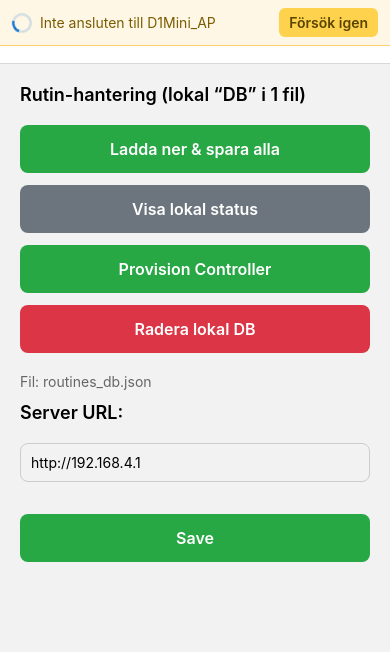
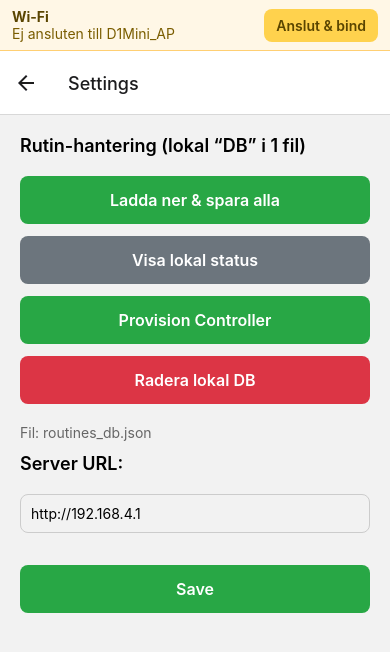
Before and after one commit to snios/ShooterPiApp, a React Native app: screen /Settings in a window 390 px wide. Shown: the top 652 px of the page. Built offline with nearby package versions, Linux system fonts and the light colour scheme; what expo-file-system would draw is missing.

Commit message:
wifi binding provider

```diff
--- a/App.js
+++ b/App.js
@@ -28,7 +28,12 @@ export default function App() {
       <RecoilRoot>
         <NavigationContainer>
           <PromptProvider>
-        <WifiBindingProvider targetSsid="D1Mini_AP" autoBind={false}autoConnect={false}>
+            <WifiBindingProvider
+              targetSsid="D1Mini_AP"
+              autoBindOnForeground={true}
+              showBanner={true}
+              bannerSafeArea={true}
+            >
               <ShooterAPIProvider>
                 <AppNavigation />
               </ShooterAPIProvider>
--- a/src/contexts/WifiBindingProvider.js
+++ b/src/contexts/WifiBindingProvider.js
@@ -1,71 +1,53 @@
+// WifiBindingProvider.kiss.js
+// Enkel: EN huvudknapp som gör rätt sak (anslut + bind) eller kopplar från.
+
 import React, {
   createContext,
   useContext,
-  useEffect,
   useRef,
   useState,
+  useEffect,
 } from "react";
 import {
   AppState,
   Platform,
   PermissionsAndroid,
+  SafeAreaView,
   View,
   Text,
   TouchableOpacity,
-  ActivityIndicator,
-  Modal,
-  Linking,
-  SafeAreaView,
   StyleSheet,
 } from "react-native";
 import WifiManager from "react-native-wifi-reborn";
 
-const WifiBindingContext = createContext(null);
+const C = {
+  CONNECT_TIMEOUT_MS: 7000,
+  SETTLE_MS: 800,
+  COOLDOWN_MS: 6000,
+};
 
-// ---- Konstanter för stabil anslutning / retrys ----
-const CONNECT_TIMEOUT_MS = 8000; // max att vänta på rätt SSID
-const SETTLE_MS = 1200; // liten paus efter connect
-const AUTO_RETRIES = 3; // antal auto-försök
-const RETRY_DELAY_MS = 1500; // bas-delay mellan försök (backoff)
-
+const WifiCtx = createContext(null);
 const sleep = (ms) => new Promise((r) => setTimeout(r, ms));
 
 export function WifiBindingProvider({
   children,
   targetSsid = "D1Mini_AP",
-  targetPass = "12345678", // kan vara tomt om du inte vill auto-ansluta
-  autoBind = true,
-  autoConnect = true, // försök auto-ansluta före bind
+  targetPass = "12345678",
+  autoBindOnForeground = false,
   showBanner = true,
-  showModal = true,
-  modalDelayMs = 5000, // visa modal efter så här lång tid vid FEL (inte under försök)
+  bannerSafeArea = true,
 }) {
+  const [onTarget, setOnTarget] = useState(false);
   const [bound, setBound] = useState(false);
-  const [onTarget, setOnTarget] = useState(false);
   const [error, setError] = useState(null);
+  const [phase, setPhase] = useState("idle"); // idle | connecting | binding | bound | error
 
-  // UI state
-  const [phase, setPhase] = useState("idle"); // idle | checking | connecting | binding | bound | error
-  const [modalVisible, setModalVisible] = useState(false);
+  const lastBindTsRef = useRef(0);
   const appStateRef = useRef(AppState.currentState);
+  const inFlightRef = useRef(Promise.resolve()); // serialisera anrop
 
-  // Refs för idempotens/cooldown/samordning
-  const boundRef = useRef(false);
-  useEffect(() => {
-    boundRef.current = bound;
-  }, [bound]);
-
-  const onTargetRef = useRef(false);
-  useEffect(() => {
-    onTargetRef.current = onTarget;
-  }, [onTarget]);
-
-  const bindingPromiseRef = useRef(null);
-  const lastBindTsRef = useRef(0);
-  const attemptIdRef = useRef(0);
-
-  // ===== Helpers =====
-  async function ensureAndroidWifiPermissions() {
+  // ---- Helpers ----
+  const ensureAndroidWifiPermissions = async () => {
     if (Platform.OS !== "android") return true;
     try {
       const res = await PermissionsAndroid.request(
@@ -75,9 +57,9 @@ export function WifiBindingProvider({
     } catch {
       return false;
     }
-  }
+  };
 
-  async function isOnTargetSsid() {
+  const refreshOnTarget = async () => {
     try {
       if (Platform.OS === "android") {
         const ok = await ensureAndroidWifiPermissions();
@@ -91,130 +73,55 @@ export function WifiBindingProvider({
       setOnTarget(false);
       return false;
     }
-  }
+  };
 
-  // Vänta/polla tills vi faktiskt är på rätt SSID (eller timeout)
-  async function waitForTargetSsid(timeoutMs = CONNECT_TIMEOUT_MS) {
+  const waitForTarget = async (timeoutMs = C.CONNECT_TIMEOUT_MS) => {
     const start = Date.now();
     while (Date.now() - start < timeoutMs) {
-      if (await isOnTargetSsid()) return true;
-      await sleep(400);
+      if (await refreshOnTarget()) return true;
+      await sleep(300);
     }
     return false;
-  }
+  };
 
-  async function tryAutoConnectOnce({ password, isHidden = false } = {}) {
+  // ---- Basflöden ----
+  const connectOnce = async ({ password = targetPass } = {}) => {
+    setError(null);
+    setPhase("connecting");
+    await ensureAndroidWifiPermissions();
     await WifiManager.connectToProtectedSSID(
       targetSsid,
       password,
       false,
-      isHidden
+      false
     );
-    await sleep(SETTLE_MS); // låt DHCP/route hinna
-    return await waitForTargetSsid(CONNECT_TIMEOUT_MS);
-  }
-
-  async function tryAutoConnectWithRetries({ password }) {
-    if (await isOnTargetSsid()) return true; // redan rätt
-    for (let i = 0; i < AUTO_RETRIES; i++) {
-      const ok = await tryAutoConnectOnce({ password });
-      if (ok) return true;
-      await sleep(RETRY_DELAY_MS * Math.pow(1.5, i)); // backoff
-    }
+    await sleep(C.SETTLE_MS);
+    const ok = await waitForTarget();
+    if (!ok) {
+      setPhase("error");
+      setError("Kunde inte ansluta till målnätet.");
       return false;
     }
+    return true;
+  };
 
-  // Scanning används bara om du vill lista kandidater (behövs ej för enkel SSID)
-  async function scanTargets() {
-    if (Platform.OS !== "android") return [];
-    await ensureAndroidWifiPermissions();
-    let list = [];
-    try {
-      list = await WifiManager.reScanAndLoadWifiList();
-    } catch {
-      try {
-        list = await WifiManager.loadWifiList();
-      } catch {
-        list = [];
-      }
-    }
-    return list
-      .map((x) => ({
-        ssid: (x?.SSID || "").replace(/"/g, ""),
-        bssid: x?.BSSID || null,
-        level: x?.level ?? 0,
-      }))
-      .filter((x) => x.ssid === targetSsid)
-      .sort((a, b) => (b.level || 0) - (a.level || 0));
-  }
+  const bindOnce = async () => {
+    setError(null);
+    const ok = await refreshOnTarget();
+    if (!ok) return false; // bind endast om vi redan är på rätt SSID
 
-  // ---- Tyst/Idempotent bindning för interceptors ----
-  async function bindIfNeeded({ quiet = true, cooldownMs = 8000 } = {}) {
-    // Nyss bundna + på rätt SSID → hoppa över
-    if (
-      boundRef.current &&
-      onTargetRef.current &&
-      Date.now() - lastBindTsRef.current < cooldownMs
-    ) {
-      return;
-    }
-    if (bindingPromiseRef.current) return bindingPromiseRef.current; // vänta på pågående bind
-
-    const p = (async () => {
-      await bind({ quiet });
-    })();
-    bindingPromiseRef.current = p;
-    try {
-      await p;
-    } finally {
-      bindingPromiseRef.current = null;
-    }
-  }
-
-  // ---- Huvud-bind: idempotent, med retrys och lugn UI ----
-  async function bind({ quiet = false } = {}) {
-    setError(null);
-
-    // redan klart → gör inget
-    if (boundRef.current && onTargetRef.current) {
-      if (!quiet) setPhase("bound");
-      return;
-    }
-
-    const myAttempt = ++attemptIdRef.current;
-    if (!quiet) setPhase("checking");
-
-    // 1) Säkerställ rätt SSID (med autoConnect + retrys)
-    let haveTarget = await isOnTargetSsid();
-    if (!haveTarget && autoConnect) {
-      if (!quiet) setPhase("connecting");
-      haveTarget = await tryAutoConnectWithRetries({ password: targetPass });
-    }
-
-    // Om en ny bind() hann starta under tiden → avbryt denna
-    if (attemptIdRef.current !== myAttempt) return;
-
-    if (!haveTarget) {
-      const msg = "Kunde inte hitta/ansluta till D1Mini_AP.";
-      setError(msg);
-      setBound(false);
-      if (!quiet) setPhase("error");
-      return;
-    }
-
-    // 2) Bind processens trafik (Android)
     if (Platform.OS === "android") {
-      if (!quiet) setPhase("binding");
+      setPhase("binding");
       await ensureAndroidWifiPermissions();
       await WifiManager.forceWifiUsageWithOptions(true, { noInternet: true });
     }
-
     setBound(true);
     setPhase("bound");
     lastBindTsRef.current = Date.now();
-  }
+    return true;
+  };
 
-  async function unbind() {
+  const unbind = async () => {
     setError(null);
     if (Platform.OS === "android") {
       try {
@@ -225,258 +132,156 @@ export function WifiBindingProvider({
     }
     setBound(false);
     setPhase("idle");
-  }
+  };
 
-  // Manuell connect (t.ex. från modalens knapp)
-  async function connectToDevice(ssid, pass, isHidden = false) {
-    await ensureAndroidWifiPermissions();
-    setPhase("connecting");
-    await WifiManager.connectToProtectedSSID(
-      ssid || targetSsid,
-      pass || targetPass,
-      false,
-      isHidden
-    );
-    await sleep(SETTLE_MS);
-    const ok = await waitForTargetSsid(CONNECT_TIMEOUT_MS);
-    if (!ok) {
-      setPhase("error");
-      setError("Kunde inte ansluta till vald enhet.");
-      return false;
-    }
+  // ---- EN knapp: anslut + bind, eller koppla från ----
+  const connectAndBind = async () => {
+    setError(null);
+    // Är vi redan bunden? Gör knappen som toggle → unbind.
+    if (bound) {
+      await unbind();
       return true;
     }
-
-  // ===== UI handling =====
-  // Visa modal ENDAST vid faktisk error (inte under försök), efter delay
-  useEffect(() => {
-    if (!showModal) return;
-    if (phase !== "error") {
-      setModalVisible(false);
-      return;
+    // Inte bunden → säkerställ att vi är på SSID, annars anslut.
+    if (!(await refreshOnTarget())) {
+      const ok = await connectOnce({});
+      if (!ok) return false;
     }
-    const t = setTimeout(() => setModalVisible(true), modalDelayMs);
-    return () => clearTimeout(t);
-  }, [phase, showModal, modalDelayMs]);
-
-  // Auto-bind i förgrunden, unbind i bakgrunden
-  useEffect(() => {
-    let mounted = true;
-
-    const doBind = async () => {
-      if (!autoBind) return;
-      try {
-        await bind();
-      } catch (e) {
-        setError(e?.message || "Bind-fel");
-        setPhase("error");
-      }
+    // När vi väl är på SSID → bind en gång.
+    return await bindOnce();
   };
 
-    doBind();
+  // Ett enkelt ensure för API-anrop (binder bara om vi redan är på SSID)
+  const ensureBoundIfOnTarget = async () => {
+    return (inFlightRef.current = inFlightRef.current.then(async () => {
+      if (!(await refreshOnTarget())) return false;
+      if (bound && Date.now() - lastBindTsRef.current < C.COOLDOWN_MS)
+        return true;
+      return await bindOnce();
+    }));
+  };
 
+  // Valfri: auto-bind när appen blir aktiv, men endast om vi redan är på rätt SSID
+  useEffect(() => {
+    if (!autoBindOnForeground) return;
     const sub = AppState.addEventListener("change", async (state) => {
-      if (!mounted) return;
       const prev = appStateRef.current;
       appStateRef.current = state;
-
-      if (prev !== "active" && state === "active" && autoBind) {
-        try {
-          await bind();
-        } catch (e) {
-          setError(e?.message || "Bind-fel");
-          setPhase("error");
+      if (prev !== "active" && state === "active") {
+        await ensureBoundIfOnTarget();
       }
-      }
-      if (state !== "active" && boundRef.current) {
-        try {
+      if (state !== "active" && bound) {
         await unbind();
-        } catch {}
       }
     });
+    return () => sub?.remove?.();
+  }, [autoBindOnForeground, bound]);
 
-    return () => {
-      mounted = false;
-      sub?.remove?.();
-      unbind().catch(() => {});
-    };
-    // eslint-disable-next-line react-hooks/exhaustive-deps
-  }, [targetSsid, targetPass, autoBind, autoConnect]);
+  // ---- UI: enkel inline-banner som trycker ned innehållet ----
+  function Banner() {
+    if (!showBanner) return null;
+    const Wrap = bannerSafeArea ? SafeAreaView : View;
 
-  // ===== UI components (banner + modal) =====
-  // Visa banner bara när det faktiskt är relevant (inte korta “checking” blippar)
-  const showBusy =
-    !onTarget ||
-    phase === "connecting" ||
-    phase === "binding" ||
-    phase === "error";
+    const isWorking = phase === "connecting" || phase === "binding";
+    const primaryLabel = bound
+      ? "Koppla från"
+      : onTarget
+      ? isWorking
+        ? "Jobbar…"
+        : "Bind"
+      : isWorking
+      ? "Ansluter…"
+      : "Anslut & bind";
 
-  const bannerText = !onTarget
-    ? "Inte ansluten till D1Mini_AP"
-    : phase === "connecting"
-    ? "Ansluter till D1Mini_AP…"
+    return (
+      <Wrap style={styles.bannerWrap} pointerEvents="box-none">
+        <View style={styles.banner}>
+          <View style={{ flex: 1 }}>
+            <Text style={styles.bannerTitle}>Wi-Fi</Text>
+            <Text style={styles.bannerText} numberOfLines={2}>
+              {onTarget
+                ? bound
+                  ? "Bunden mot " + targetSsid
+                  : "På nätet: " + targetSsid
+                : "Ej ansluten till " + targetSsid}
+              {phase === "connecting"
+                ? " (ansluter…)"
                 : phase === "binding"
-    ? "Binder trafik till D1…"
-    : phase === "error"
-    ? error || "Nätverksfel"
-    : "Ansluten";
-
-  function Banner() {
-    if (!showBanner || !showBusy) return null;
-    return (
-      <SafeAreaView style={styles.bannerWrap} pointerEvents="box-none">
-        <View style={styles.banner}>
-          <ActivityIndicator size="small" />
-          <Text style={styles.bannerText} numberOfLines={1}>
-            {bannerText}
+                ? " (binder…)"
+                : ""}
             </Text>
-          <TouchableOpacity style={styles.bannerBtn} onPress={() => bind()}>
-            <Text style={styles.bannerBtnText}>Försök igen</Text>
-          </TouchableOpacity>
-        </View>
-      </SafeAreaView>
-    );
-  }
-
-  function TroubleshootModal() {
-    if (!showModal) return null;
-    return (
-      <Modal
-        visible={modalVisible}
-        transparent
-        animationType="fade"
-        onRequestClose={() => setModalVisible(false)}
-      >
-        <View style={styles.modalBackdrop}>
-          <View style={styles.modalCard}>
-            <Text style={styles.modalTitle}>Kan inte ansluta</Text>
-            <Text style={styles.modalBody}>
-              {error || "Appen kunde inte ansluta/binda till D1Mini_AP."}
-            </Text>
-
-            <View style={styles.modalRow}>
-              <TouchableOpacity
-                style={[styles.modalBtn, { backgroundColor: "#007bff" }]}
-                onPress={() => {
-                  setModalVisible(false);
-                  bind();
-                }}
-              >
-                <Text style={styles.modalBtnText}>Försök igen</Text>
-              </TouchableOpacity>
-              {!!targetPass && (
-                <TouchableOpacity
-                  style={[styles.modalBtn, { backgroundColor: "#28a745" }]}
-                  onPress={async () => {
-                    setModalVisible(false);
-                    await connectToDevice(targetSsid, targetPass, false);
-                    await bind();
-                  }}
-                >
-                  <Text style={styles.modalBtnText}>Anslut automatiskt</Text>
-                </TouchableOpacity>
-              )}
+            {!!error && <Text style={styles.bannerErr}>{error}</Text>}
           </View>
 
+          <View style={styles.btnCol}>
             <TouchableOpacity
-              style={[
-                styles.modalBtn,
-                { backgroundColor: "#6c757d", marginTop: 8 },
-              ]}
-              onPress={() => {
-                setModalVisible(false);
-                Linking.openSettings().catch(() => {});
-              }}
+              disabled={isWorking}
+              style={[styles.btn, isWorking && styles.btnDisabled]}
+              onPress={connectAndBind}
             >
-              <Text style={styles.modalBtnText}>Öppna inställningar</Text>
-            </TouchableOpacity>
-
-            <TouchableOpacity
-              style={{ marginTop: 8 }}
-              onPress={() => setModalVisible(false)}
-            >
-              <Text style={{ color: "#666" }}>Stäng</Text>
+              <Text style={styles.btnText}>{primaryLabel}</Text>
             </TouchableOpacity>
           </View>
         </View>
-      </Modal>
+      </Wrap>
     );
   }
 
   const value = {
+    // state
+    onTarget,
     bound,
-    onTarget,
     error,
     phase,
-    bind,
-    bindIfNeeded, // <— använd denna i axios-interceptor
+    // actions
+    refreshOnTarget,
+    connectOnce, // kvar om du vill använda manuellt
+    bindOnce, // kvar om du vill använda manuellt
+    connectAndBind, // <-- EN knapp: anslut + bind (eller unbind om redan bunden)
+    ensureBoundIfOnTarget, // för API-anrop
     unbind,
-    connectToDevice,
-    scanTargets, // om du vill lista kandidater på Android
   };
 
   return (
-    <WifiBindingContext.Provider value={value}>
-      {/* Global UI */}
-      <Banner />
-      <TroubleshootModal />
-      {/* Din app */}
-      <View style={{ flex: 1 }}>{children}</View>
-    </WifiBindingContext.Provider>
+    <WifiCtx.Provider value={value}>
+      {showBanner && <Banner />}
+      {children}
+    </WifiCtx.Provider>
   );
 }
 
 export function useWifiBinding() {
-  const ctx = useContext(WifiBindingContext);
+  const ctx = useContext(WifiCtx);
   if (!ctx)
     throw new Error("useWifiBinding must be used within WifiBindingProvider");
   return ctx;
 }
 
-// ===== Styles =====
+// ---- Styles ----
 const styles = StyleSheet.create({
-  bannerWrap: { position: "absolute", top: 0, left: 0, right: 0, zIndex: 9999 },
+  bannerWrap: {
+    backgroundColor: "#fff7e6",
+    borderBottomWidth: 1,
+    borderBottomColor: "#ffcf73",
+  },
   banner: {
     flexDirection: "row",
     alignItems: "center",
-    gap: 8,
     paddingHorizontal: 12,
     paddingVertical: 8,
-    backgroundColor: "#fff7e6",
-    borderBottomColor: "#ffcf73",
-    borderBottomWidth: StyleSheet.hairlineWidth,
+    gap: 12,
   },
-  bannerText: { flex: 1, color: "#7a5d00" },
-  bannerBtn: {
-    paddingHorizontal: 10,
-    paddingVertical: 6,
+  bannerTitle: { fontWeight: "700", color: "#5a4500" },
+  bannerText: { color: "#7a5d00", maxWidth: 240 },
+  bannerErr: { color: "#b00020", marginTop: 2 },
+  btnCol: { gap: 6 },
+  btn: {
     backgroundColor: "#ffd24d",
-    borderRadius: 6,
-  },
-  bannerBtnText: { color: "#5a4500", fontWeight: "600" },
-
-  modalBackdrop: {
-    flex: 1,
-    backgroundColor: "rgba(0,0,0,0.4)",
-    justifyContent: "center",
+    paddingHorizontal: 12,
+    paddingVertical: 8,
+    borderRadius: 8,
     alignItems: "center",
   },
-  modalCard: {
-    width: "86%",
-    backgroundColor: "#fff",
-    borderRadius: 12,
-    padding: 16,
-    elevation: 6,
-  },
-  modalTitle: { fontSize: 18, fontWeight: "700", marginBottom: 8 },
-  modalBody: { color: "#444", marginBottom: 12 },
-  modalRow: { flexDirection: "row", gap: 8 },
-  modalBtn: {
-    flex: 1,
-    alignItems: "center",
-    justifyContent: "center",
-    paddingVertical: 12,
-    borderRadius: 8,
-  },
-  modalBtnText: { color: "#fff", fontWeight: "700" },
+  btnDisabled: { opacity: 0.6 },
+  btnText: { color: "#5a4500", fontWeight: "600" },
 });
```
Lines whose indentation alone changed are shown as unchanged.
